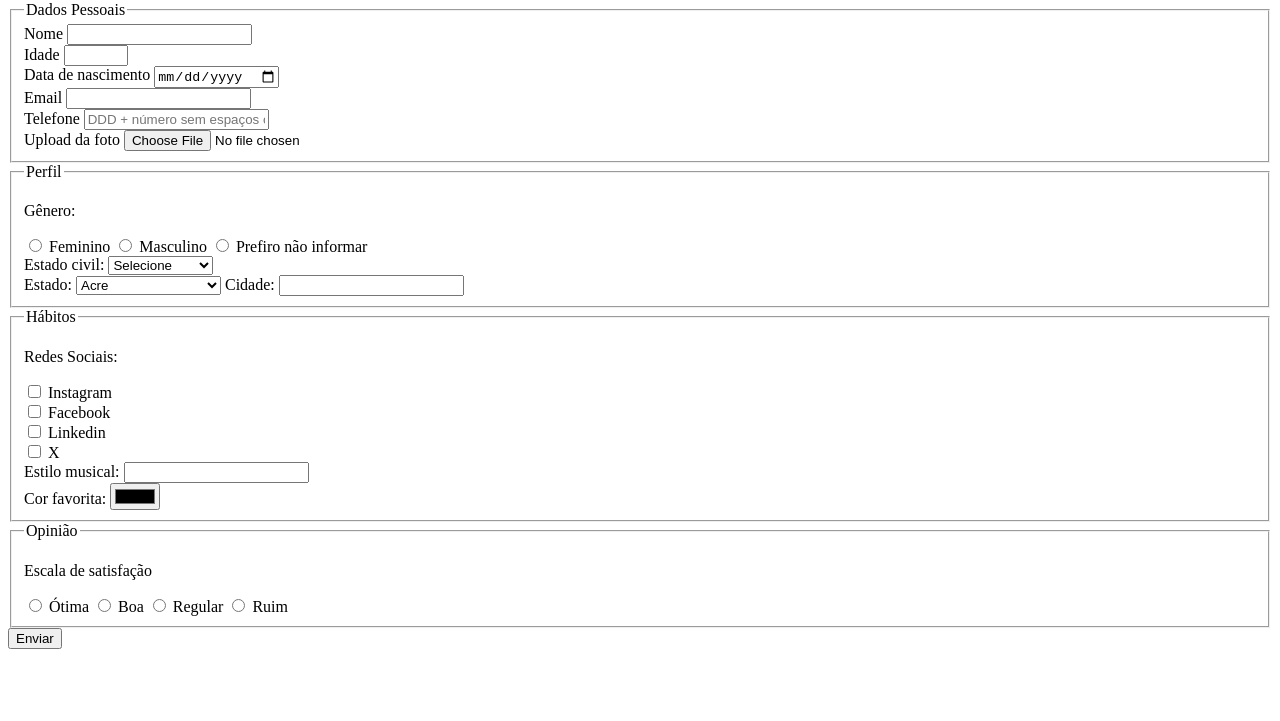
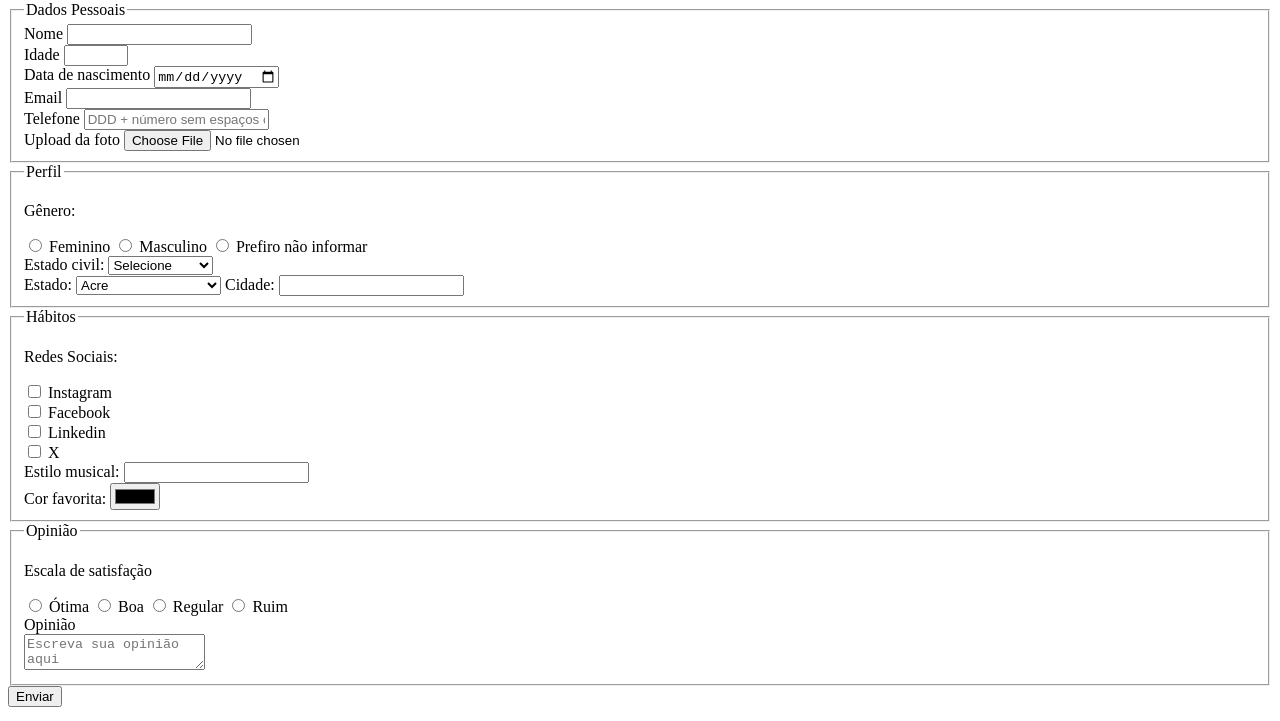
Before and after one commit to brunoxvier/formulario-culturama, a plain HTML site: page index.html in a window 1280 px wide. Shown: the part 79-800 px from the top of the page. Drawn offline with Linux system fonts and the light colour scheme.

Commit message:
adiciona campo de opiniao

```diff
--- a/index.html
+++ b/index.html
@@ -146,6 +146,10 @@
                 <label for="regular">Regular</label>
                 <input type="radio" name="userSatisfaction" id="bad" value="ruim">
                 <label for="bad">Ruim</label>
+                <br>
+
+                <label for="opinion">Opinião</label> <br>
+                <textarea name="userOpinion" id="opinion" placeholder="Escreva sua opinião aqui"></textarea>
             </fieldset>
 
             <button type="submit">Enviar</button>
```
